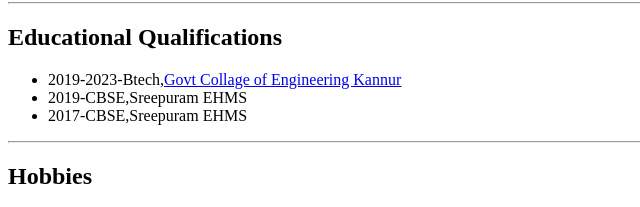
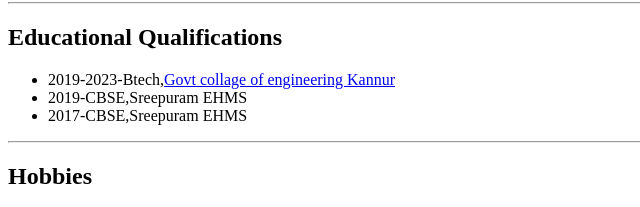
Before and after one commit to yadhudev/Devcom, a plain HTML site: page index.html in a window 1280 px wide. Shown: the part 431-638 px from the top of the page, 0-640 px from the left. Drawn offline with Linux system fonts and the light colour scheme.

Commit message:
Add files via upload

```diff
--- a/index.html
+++ b/index.html
@@ -14,7 +14,7 @@
     <hr>
     <h2>Educational Qualifications</h2>
     <ul>
-        <li>2019-2023-Btech,<ins><a href="https://www.gcek.ac.in/" target="_blank" title="Go to site">Govt Collage of Engineering Kannur</a></ins></li>
+        <li>2019-2023-Btech,<ins><a href="https://www.gcek.ac.in/" target="_blank" title="Go to site">Govt collage of engineering Kannur</a></ins></li>
         <li>2019-CBSE,Sreepuram EHMS</li>
         <li>2017-CBSE,Sreepuram EHMS</li>
     </ul>
@@ -56,6 +56,7 @@
             <td><p>&#11088</p></td>
             <td><p>&#11088</p></td>
             <td><p>&#11088</p></td>
+
         </tr>
         <tr>
             <td>IOS Devlopment</td>
```
